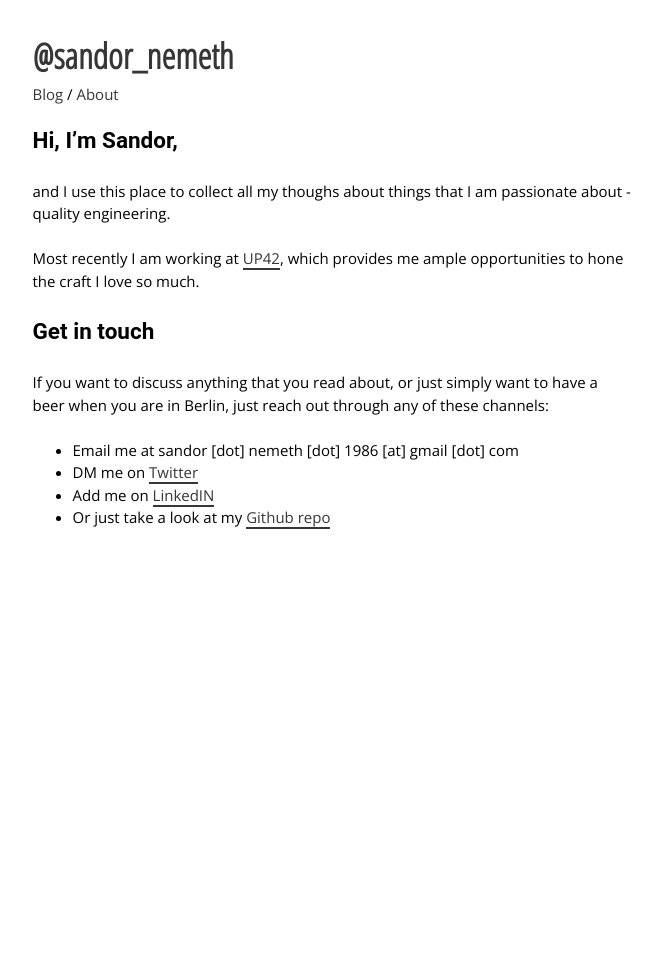
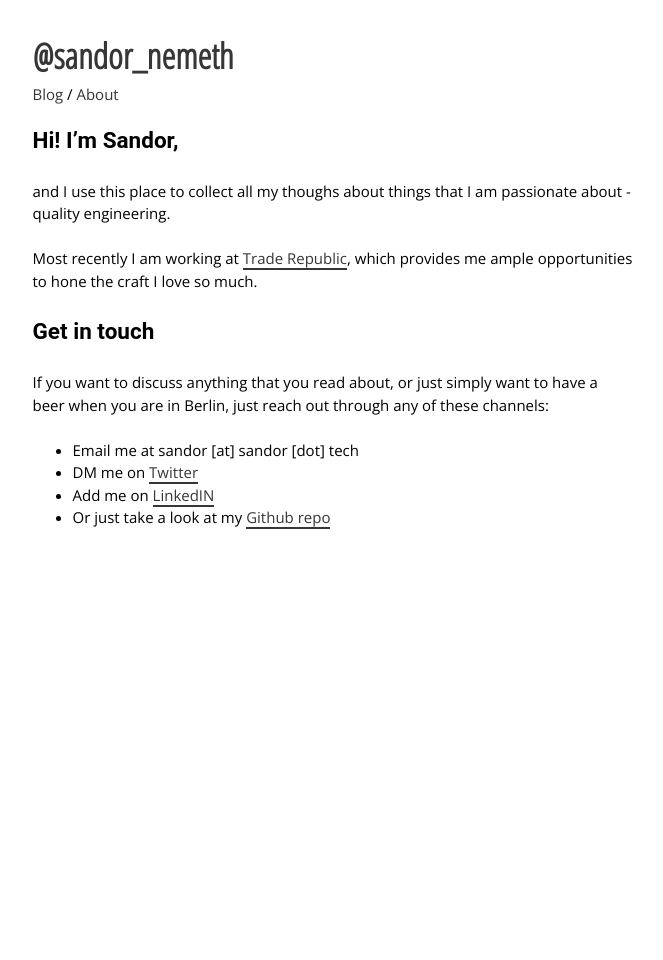
Before and after one commit to sandor-nemeth/sandor-nemeth.github.io, a Jekyll site: the page built from about.md, in a window 1280 px wide. Shown: the whole page, without its empty margins (330-993 px from the left). Built offline with Jekyll 4.4.1, drawn with Linux system fonts in a browser that asks for light colours.

Commit message:
update about info

```diff
--- a/_includes/footer.html
+++ b/_includes/footer.html
@@ -2,10 +2,9 @@
     <p>
     <i>
         Hi, my name is Sandor, and I am working as a Software Developer
-        for <a href="https://www.up42.com">UP42</a>. You can find my code on
+        for <a href="https://traderepublic.com/de-de">Trade Republic</a>. You can find my code on
         <a href="{{ site.github.owner_url }}">Github</a>, and I usually also
-        <a href="https://twitter.com/sandor_nemeth">tweet</a> on
-        Twitter.
+        <a href="https://twitter.com/sandor_nemeth">tweet</a> on Twitter.
     </i>
     </p>
     <p>
--- a/about.md
+++ b/about.md
@@ -4,13 +4,12 @@ title: About
 permalink: /about/
 ---
 
-# Hi, I'm Sandor,
+# Hi! I'm Sandor,
 
 and I use this place to collect all my thoughs about things that I am
 passionate about - quality engineering.
 
-Most recently I am working at [UP42](https://up42.com), which
-provides me ample opportunities to hone the craft I love so much.
+Most recently I am working at [Trade Republic], which provides me ample opportunities to hone the craft I love so much.
 
 # Get in touch
 
@@ -18,7 +17,9 @@ If you want to discuss anything that you read about, or just simply want to
 have a beer when you are in Berlin, just reach out through any of these
 channels:
 
-* Email me at sandor [dot] nemeth [dot] 1986 [at] gmail [dot] com
+* Email me at sandor [at] sandor [dot] tech
 * DM me on [Twitter](https://twitter.com/sandor_nemeth)
 * Add me on [LinkedIN](https://www.linkedin.com/in/sandornemeth/)
 * Or just take a look at my [Github repo](https://github.com/sandor-nemeth)
+
+[Trade Republic]: https://traderepublic.com/de-de
```
